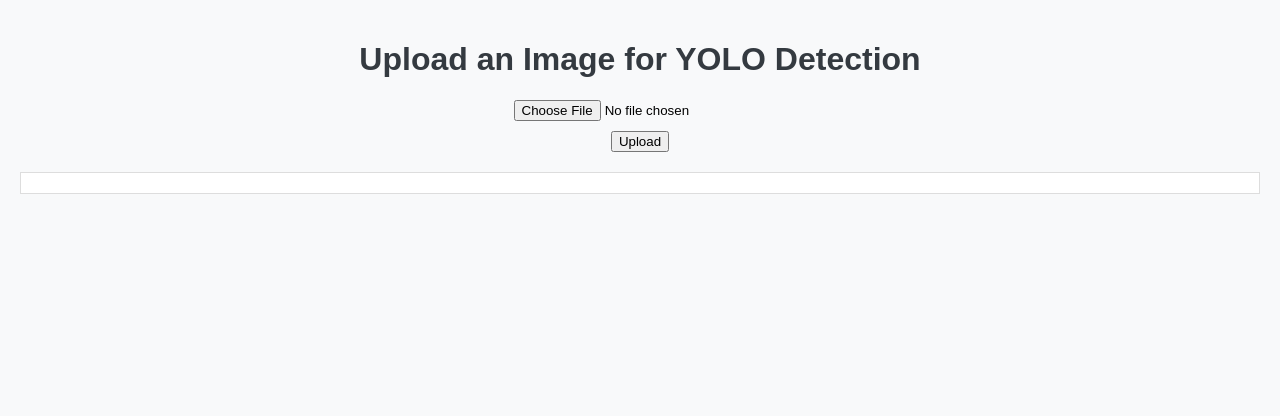
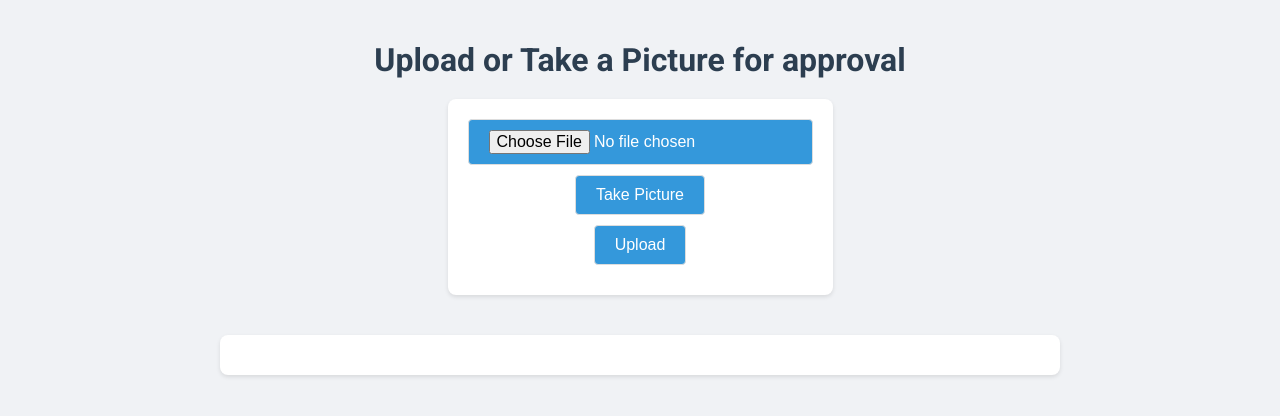
Before and after one commit to Ifihan/ehs-safety, a Flask app: page / in a window 1280 px wide. Shown: the top 416 px of the page. Run offline with Flask 3, Linux system fonts and the light colour scheme.

Commit message:
chore: updated stuff

```diff
--- a/app.py
+++ b/app.py
@@ -10,20 +10,29 @@ model = YOLO("models/best.pt")
 
 # Define the list of all classes
 all_classes = [
-    "extinguisher", "harness", "helment", "left-boot",
-    "left-glove", "right-boot", "right-glove", "safety-box", "vest"
+    "extinguisher",
+    "harness",
+    "helment",
+    "left-boot",
+    "left-glove",
+    "right-boot",
+    "right-glove",
+    "safety-box",
+    "vest",
 ]
 
-@app.route('/')
+
+@app.route("/")
 def index():
-    return render_template('index.html')
+    return render_template("index.html")
 
-@app.route('/detect', methods=['POST'])
+
+@app.route("/detect", methods=["POST"])
 def detect():
-    if 'file' not in request.files:
+    if "file" not in request.files:
         return jsonify({"error": "No file part"})
-    file = request.files['file']
-    if file.filename == '':
+    file = request.files["file"]
+    if file.filename == "":
         return jsonify({"error": "No selected file"})
 
     if file:
@@ -41,14 +50,17 @@ def detect():
         # Determine missing classes
         missing_classes = list(set(all_classes) - detected_classes)
 
-        return jsonify({
-            "detected": list(detected_classes),
-            "missing": missing_classes,
-            "message": (
-                f"The following are the detected items: {', '.join(list(detected_classes))}.\n"
-                f"The following are the missing items: {', '.join(missing_classes)}."
-            )
-        })
+        return jsonify(
+            {
+                "detected": list(detected_classes),
+                "missing": list(missing_classes),
+                "message": (
+                    f"The following are the detected items: {', '.join(list(detected_classes))}\n"
+                    f"The following are the missing items: {', '.join(missing_classes)}"
+                ),
+            }
+        )
 
-if __name__ == '__main__':
+
+if __name__ == "__main__":
     app.run(debug=True)
--- /dev/null
+++ b/static/css/style.css
@@ -0,0 +1,91 @@
+@import url('https://fonts.googleapis.com/css2?family=Roboto:wght@400;500;700&display=swap');
+
+body {
+    font-family: 'Roboto', sans-serif;
+    margin: 0;
+    padding: 20px;
+    background-color: #f0f2f5;
+    color: #333;
+    display: flex;
+    flex-direction: column;
+    align-items: center;
+}
+
+h1 {
+    text-align: center;
+    color: #2c3e50;
+    margin-bottom: 20px;
+}
+
+form {
+    display: flex;
+    flex-direction: column;
+    align-items: center;
+    margin-bottom: 20px;
+    padding: 20px;
+    background-color: #ffffff;
+    border-radius: 8px;
+    box-shadow: 0 2px 4px rgba(0, 0, 0, 0.1);
+}
+
+input[type="file"],
+button,
+input[type="submit"] {
+    margin-bottom: 10px;
+    padding: 10px 20px;
+    font-size: 16px;
+    border-radius: 4px;
+    border: 1px solid #ddd;
+    background-color: #3498db;
+    color: #fff;
+    cursor: pointer;
+    transition: background-color 0.3s ease;
+}
+
+button:hover,
+input[type="submit"]:hover {
+    background-color: #2980b9;
+}
+
+img {
+    max-width: 30%;
+    height: auto;
+    margin-top: 20px;
+    border: 1px solid #ddd;
+    padding: 10px;
+    background-color: #fff;
+}
+
+#results {
+    margin-top: 20px;
+    padding: 20px;
+    background-color: #ffffff;
+    border-radius: 8px;
+    box-shadow: 0 2px 4px rgba(0, 0, 0, 0.1);
+    width: 100%;
+    max-width: 800px;
+    text-align: left;
+}
+
+#results p {
+    margin: 0 0 10px;
+}
+
+#results .detected,
+#results .missing {
+    margin-top: 10px;
+}
+
+#results .detected ul,
+#results .missing ul {
+    list-style-type: disc;
+    padding-left: 20px;
+}
+
+#camera {
+    display: none;
+    margin-top: 20px;
+    border: 1px solid #ddd;
+    padding: 10px;
+    background-color: #fff;
+}
--- /dev/null
+++ b/static/js/script.js
@@ -0,0 +1,101 @@
+document.getElementById('file-input').onchange = function (event) {
+    const file = event.target.files[0];
+    if (file) {
+        const reader = new FileReader();
+        reader.onload = function (e) {
+            const preview = document.getElementById('preview');
+            preview.src = e.target.result;
+            preview.style.display = 'block';
+        }
+        reader.readAsDataURL(file);
+    }
+};
+
+document.getElementById('camera-button').onclick = function () {
+    startCamera();
+};
+
+function startCamera() {
+    const video = document.getElementById('camera');
+    const canvas = document.getElementById('canvas');
+    const preview = document.getElementById('preview');
+
+    navigator.mediaDevices.getUserMedia({ video: true })
+        .then(function (stream) {
+            video.srcObject = stream;
+            video.style.display = 'block';
+            canvas.style.display = 'none';
+            document.getElementById('camera-button').textContent = 'Capture Picture';
+
+            document.getElementById('camera-button').onclick = function () {
+                capturePicture();
+            };
+        })
+        .catch(function (err) {
+            console.error('Error accessing camera: ', err);
+        });
+}
+
+function capturePicture() {
+    const video = document.getElementById('camera');
+    const canvas = document.getElementById('canvas');
+    const preview = document.getElementById('preview');
+
+    canvas.width = video.videoWidth;
+    canvas.height = video.videoHeight;
+    canvas.getContext('2d').drawImage(video, 0, 0);
+
+    video.srcObject.getTracks().forEach(track => track.stop());
+    video.style.display = 'none';
+
+    const dataUrl = canvas.toDataURL('image/png');
+    preview.src = dataUrl;
+    preview.style.display = 'block';
+
+    fetch(dataUrl)
+        .then(res => res.blob())
+        .then(blob => {
+            const fileInput = document.getElementById('file-input');
+            const file = new File([blob], 'photo.png', { type: 'image/png' });
+            const dataTransfer = new DataTransfer();
+            dataTransfer.items.add(file);
+            fileInput.files = dataTransfer.files;
+
+            document.getElementById('camera-button').textContent = 'Take Picture';
+            document.getElementById('camera-button').onclick = function () {
+                startCamera();
+            };
+        });
+}
+
+document.getElementById('upload-form').onsubmit = async function (e) {
+    e.preventDefault();
+
+    const fileInput = document.getElementById('file-input');
+    if (fileInput.files.length === 0) {
+        alert('Please upload or capture an image before submitting.');
+        return;
+    }
+
+    const formData = new FormData(this);
+    const response = await fetch('/detect', {
+        method: 'POST',
+        body: formData
+    });
+    const data = await response.json();
+
+    const resultsDiv = document.getElementById('results');
+    resultsDiv.innerHTML = `
+        <p><strong>The following are the detected items:</strong></p>
+        <div class="detected">
+            <ul>${data.detected.map(item => `<li>${item}</li>`).join('')}</ul>
+        </div>
+        <p><strong>The following are the missing items:</strong></p>
+        <div class="missing">
+            <ul>${data.missing.map(item => `<li>${item}</li>`).join('')}</ul>
+        </div>
+    `;
+
+    // Scroll to the results
+    resultsDiv.scrollIntoView({ behavior: 'smooth' });
+};
--- a/templates/index.html
+++ b/templates/index.html
@@ -2,47 +2,13 @@
 <html>
 <head>
     <title>YOLO Detection</title>
-    <style>
-        body {
-            font-family: Arial, sans-serif;
-            margin: 0;
-            padding: 20px;
-            background-color: #f8f9fa;
-        }
-        h1 {
-            text-align: center;
-            color: #343a40;
-        }
-        form {
-            display: flex;
-            flex-direction: column;
-            align-items: center;
-            margin-bottom: 20px;
-        }
-        input[type="file"] {
-            margin-bottom: 10px;
-        }
-        img {
-            max-width: 30%; /* Adjusted to make the preview smaller */
-            height: auto;
-            margin-top: 20px;
-            border: 1px solid #ddd;
-            padding: 10px;
-            background-color: #fff;
-        }
-        #results {
-            margin-top: 20px;
-            white-space: pre-wrap;
-            background-color: #fff;
-            border: 1px solid #ddd;
-            padding: 10px;
-        }
-    </style>
+    <link rel="stylesheet" type="text/css" href="{{ url_for('static', filename='css/style.css') }}">
 </head>
 <body>
-    <h1>Upload an Image for YOLO Detection</h1>
+    <h1>Upload or Take a Picture for approval</h1>
     <form action="/detect" method="post" enctype="multipart/form-data" id="upload-form">
         <input type="file" name="file" accept="image/*" id="file-input">
+        <button type="button" id="camera-button">Take Picture</button>
         <input type="submit" value="Upload">
     </form>
     <div>
@@ -50,33 +16,9 @@
     </div>
     <div id="results"></div>
 
-    <script>
-        document.getElementById('file-input').onchange = function (event) {
-            const file = event.target.files[0];
-            if (file) {
-                const reader = new FileReader();
-                reader.onload = function (e) {
-                    const preview = document.getElementById('preview');
-                    preview.src = e.target.result;
-                    preview.style.display = 'block';
-                }
-                reader.readAsDataURL(file);
-            }
-        };
+    <video id="camera" style="display: none;" autoplay></video>
+    <canvas id="canvas" style="display: none;"></canvas>
 
-        document.getElementById('upload-form').onsubmit = async function(e) {
-            e.preventDefault();
-            const formData = new FormData(this);
-            const response = await fetch('/detect', {
-                method: 'POST',
-                body: formData
-            });
-            const data = await response.json();
-            document.getElementById('results').innerText = data.message;
-
-            // Scroll to the results
-            document.getElementById('results').scrollIntoView({ behavior: 'smooth' });
-        };
-    </script>
+    <script src="{{ url_for('static', filename='js/script.js') }}"></script>
 </body>
 </html>
```
